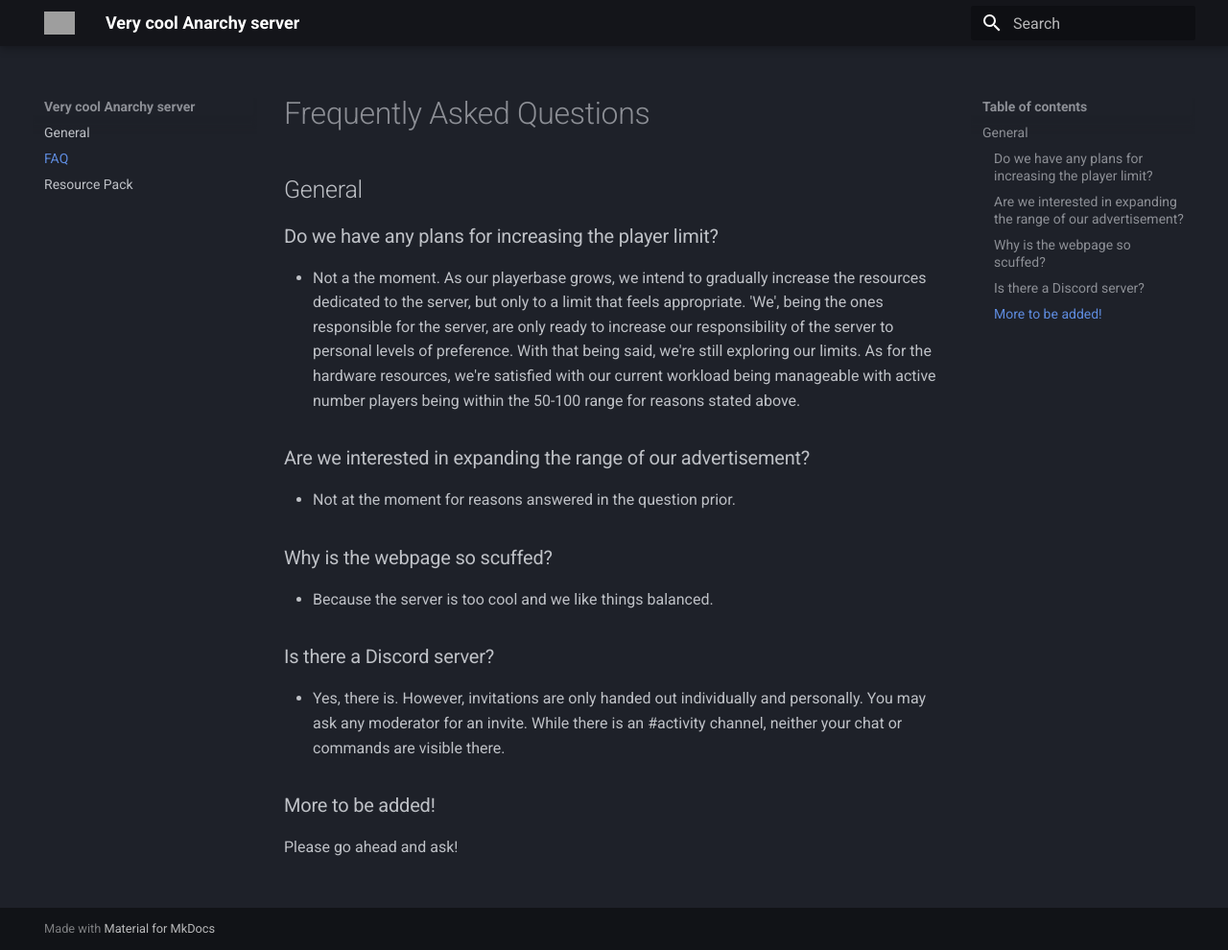
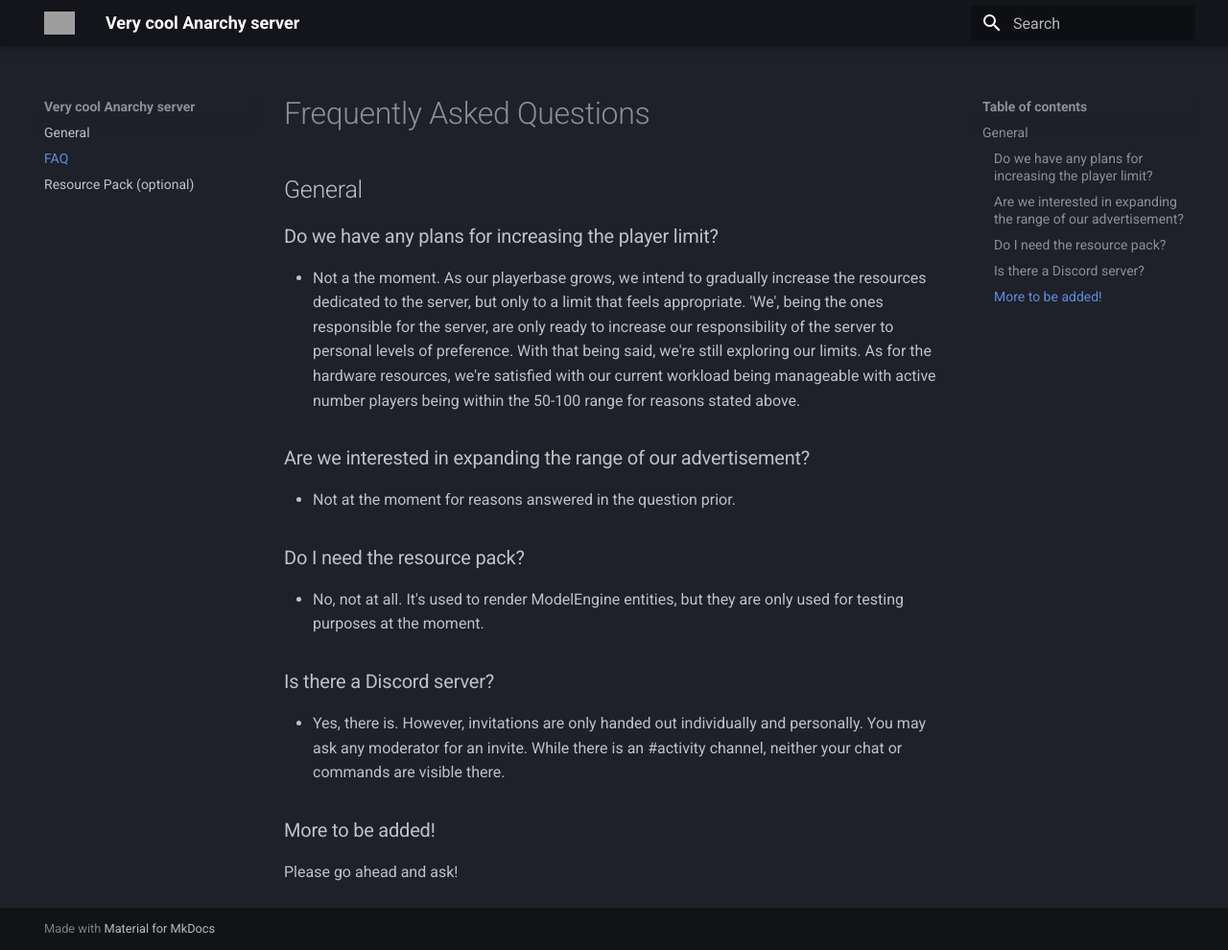
Before and after one commit to Zylez/mantech-wiki, an MkDocs documentation site: the page built from docs/faq/index.md, in a window 1280 px wide and 990 px high. Shown: the whole window at 96% size. Built offline with MkDocs 1.6.1 and Material for MkDocs 9.7.7, drawn with Linux system fonts in a browser that asks for light colours; grey boxes are pictures that could not be loaded.

Commit message:
faq+index+status

```diff
--- a/docs/faq/index.md
+++ b/docs/faq/index.md
@@ -7,8 +7,8 @@
 ### Are we interested in expanding the range of our advertisement?
 - Not at the moment for reasons answered in the question prior.
 
-### Why is the webpage so scuffed?
-- Because the server is too cool and we like things balanced.
+### Do I need the resource pack?
+- No, not at all. It's used to render ModelEngine entities, but they are only used for testing purposes at the moment.
 
 ### Is there a Discord server?
 - Yes, there is. However, invitations are only handed out individually and personally. You may ask any moderator for an invite. While there is an #activity channel, neither your chat or commands are visible there.
--- a/docs/script.js
+++ b/docs/script.js
@@ -29,6 +29,7 @@ document.addEventListener('DOMContentLoaded', function() {
                     <ul>
                         <li><p><b>Status:</b> <span style="color: green;">Online</span></p></li>
                         <li><p><b>Players:</b> ${data.player_count}</p></li>
+                        <li><p><b>Player last online:</b> ${data.time_since_last_player_formatted}</p></li>
                         <li><p><b>IP:</b> ${data.server_ip}</p></li>
                     </ul>
                 `;
--- a/mkdocs.yml
+++ b/mkdocs.yml
@@ -19,7 +19,7 @@ extra_javascript:
 nav:
   - General: index.md
   - FAQ: faq/index.md
-  - Resource Pack: resource-pack/index.md
+  - Resource Pack (optional): resource-pack/index.md
 
 markdown_extensions:
   - attr_list  # For button styling
```
